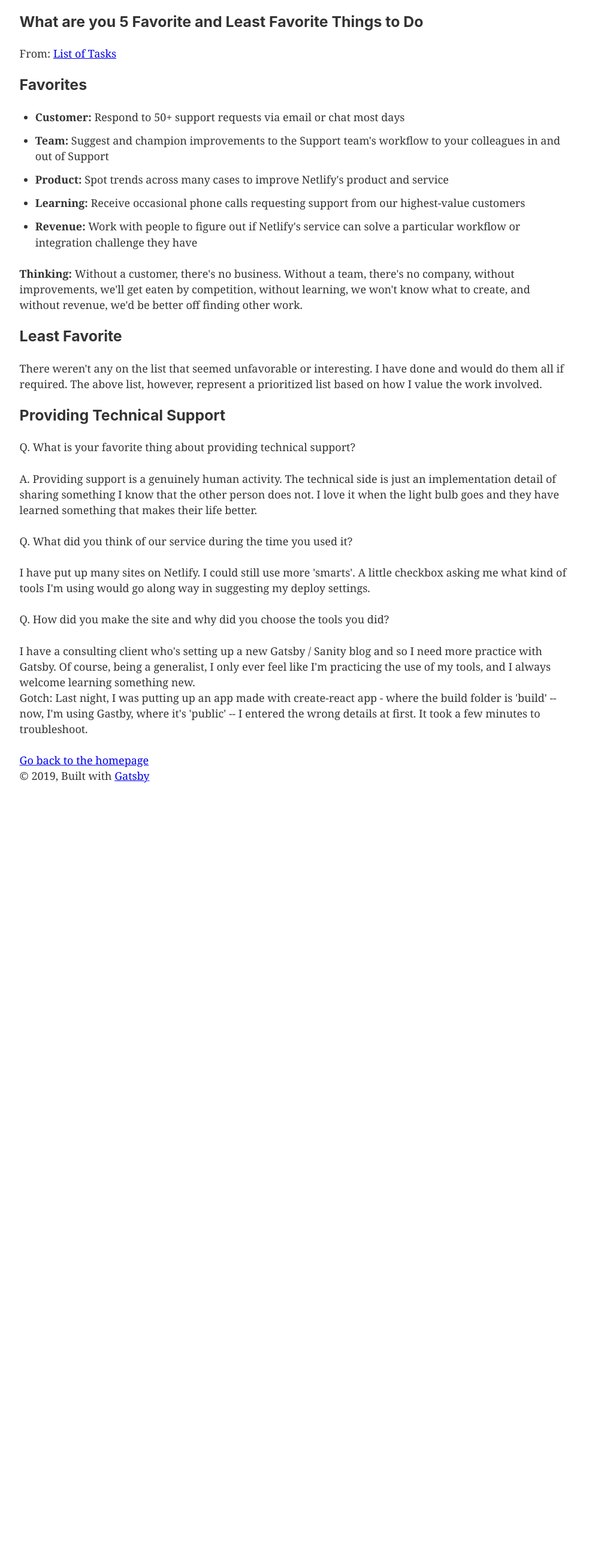
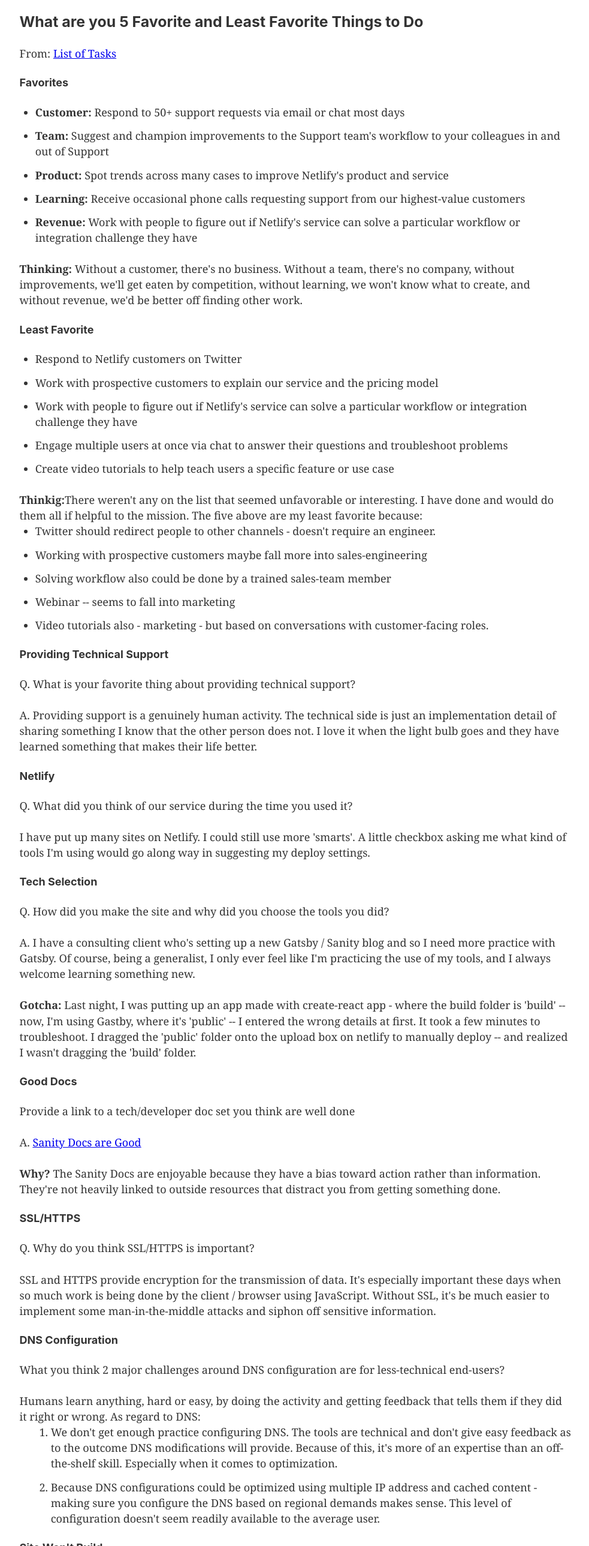
Before and after one commit to ideabrian/nse, a Gatsby site: page /page-2 in a window 1280 px wide. Shown: the part 223-2800 px from the top of the page at 60% size, without its empty margins (147-1130 px from the left). Before the commit the page ends 1555 px from the top, so only its background shows below. Built offline with nearby package versions, Linux system fonts and the light colour scheme; Gatsby itself is replaced by a stand-in of ours.

Commit message:
More question answering

```diff
--- a/src/pages/index.js
+++ b/src/pages/index.js
@@ -23,7 +23,7 @@
         <li>gatsby-cli</li>
       </ul>
     </ul>
-    <Link to="/page-2/">Go to page 2</Link>
+    <Link to="/page-2/">To Q & A</Link>
   </Layout>
 )
 
--- a/src/pages/page-2.js
+++ b/src/pages/page-2.js
@@ -17,7 +17,7 @@
         List of Tasks
       </a>
     </p>
-    <h3>Favorites</h3>
+    <h4>Favorites</h4>
     <ul>
       <li>
         <strong>Customer:</strong> Respond to 50+ support requests via email or
@@ -49,44 +49,162 @@
       by competition, without learning, we won't know what to create, and
       without revenue, we'd be better off finding other work.
     </p>
-    <h3>Least Favorite</h3>
+    <h4>Least Favorite</h4>
+    <ul>
+      <li>Respond to Netlify customers on Twitter</li>
+      <li>
+        Work with prospective customers to explain our service and the pricing
+        model
+      </li>
+      <li>
+        Work with people to figure out if Netlify's service can solve a
+        particular workflow or integration challenge they have
+      </li>
+      <li>
+        Engage multiple users at once via chat to answer their questions and
+        troubleshoot problems
+      </li>
+      <li>
+        Create video tutorials to help teach users a specific feature or use
+        case
+      </li>
+    </ul>
     <p>
+      <strong>Thinkig:</strong>
       There weren't any on the list that seemed unfavorable or interesting. I
-      have done and would do them all if required. The above list, however,
-      represent a prioritized list based on how I value the work involved.
+      have done and would do them all if helpful to the mission. The five above
+      are my least favorite because:
+      <ul>
+        <li>
+          Twitter should redirect people to other channels - doesn't require an
+          engineer.
+        </li>
+        <li>
+          Working with prospective customers maybe fall more into
+          sales-engineering
+        </li>
+        <li>
+          Solving workflow also could be done by a trained sales-team member
+        </li>
+        <li>Webinar -- seems to fall into marketing</li>
+        <li>
+          Video tutorials also - marketing - but based on conversations with
+          customer-facing roles.
+        </li>
+      </ul>
     </p>
 
-    <h3>Providing Technical Support</h3>
-    <p class="question">
+    <h4>Providing Technical Support</h4>
+    <p className="question">
       Q. What is your favorite thing about providing technical support?
     </p>
-    <p class="answer">
+    <p className="answer">
       A. Providing support is a genuinely human activity. The technical side is
       just an implementation detail of sharing something I know that the other
       person does not. I love it when the light bulb goes and they have learned
       something that makes their life better.
     </p>
-    <p class="question">
+    <h4>Netlify</h4>
+    <p className="question">
       Q. What did you think of our service during the time you used it?
     </p>
-    <p class="answer">
+    <p className="answer">
       I have put up many sites on Netlify. I could still use more 'smarts'. A
       little checkbox asking me what kind of tools I'm using would go along way
       in suggesting my deploy settings.
     </p>
-    <p class="question">
+    <h4>Tech Selection</h4>
+    <p className="question">
       Q. How did you make the site and why did you choose the tools you did?
     </p>
-    <p class="answer">
-      I have a consulting client who's setting up a new Gatsby / Sanity blog and
-      so I need more practice with Gatsby. Of course, being a generalist, I only
-      ever feel like I'm practicing the use of my tools, and I always welcome
-      learning something new.
-      <br></br>
-      Gotch: Last night, I was putting up an app made with create-react app -
-      where the build folder is 'build' -- now, I'm using Gastby, where it's
-      'public' -- I entered the wrong details at first. It took a few minutes to
-      troubleshoot.
+    <p className="answer">
+      A. I have a consulting client who's setting up a new Gatsby / Sanity blog
+      and so I need more practice with Gatsby. Of course, being a generalist, I
+      only ever feel like I'm practicing the use of my tools, and I always
+      welcome learning something new.
+    </p>
+    <p>
+      <strong>Gotcha:</strong> Last night, I was putting up an app made with
+      create-react app - where the build folder is 'build' -- now, I'm using
+      Gastby, where it's 'public' -- I entered the wrong details at first. It
+      took a few minutes to troubleshoot. I dragged the 'public' folder onto the
+      upload box on netlify to manually deploy -- and realized I wasn't dragging
+      the 'build' folder.
+    </p>
+    <h4>Good Docs</h4>
+    <p className="question">
+      Provide a link to a tech/developer doc set you think are well done{" "}
+    </p>
+    <p className="answer">
+      A. <a href="https://www.sanity.io/docs/">Sanity Docs are Good</a>
+    </p>
+    <p>
+      <strong>Why?</strong> The Sanity Docs are enjoyable because they have a
+      bias toward action rather than information. They're not heavily linked to
+      outside resources that distract you from getting something done.
+    </p>
+    <h4>SSL/HTTPS</h4>
+    <p className="question">Q. Why do you think SSL/HTTPS is important?</p>
+    <p className="answer">
+      SSL and HTTPS provide encryption for the transmission of data. It's
+      especially important these days when so much work is being done by the
+      client / browser using JavaScript. Without SSL, it's be much easier to
+      implement some man-in-the-middle attacks and siphon off sensitive
+      information.
+    </p>
+    <h4>DNS Configuration</h4>
+    <p className="question">
+      What you think 2 major challenges around DNS configuration are for
+      less-technical end-users?
+    </p>
+    <p className="answer">
+      Humans learn anything, hard or easy, by doing the activity and getting
+      feedback that tells them if they did it right or wrong. As regard to DNS:
+      <ul>
+        <ol>
+          <li>
+            We don't get enough practice configuring DNS. The tools are
+            technical and don't give easy feedback as to the outcome DNS
+            modifications will provide. Because of this, it's more of an
+            expertise than an off-the-shelf skill. Especially when it comes to
+            optimization.
+          </li>
+          <li>
+            Because DNS configurations could be optimized using multiple IP
+            address and cached content - making sure you configure the DNS based
+            on regional demands makes sense. This level of configuration doesn't
+            seem readily available to the average user.
+          </li>
+        </ol>
+      </ul>
+    </p>
+
+    <h4>Site Won't Build</h4>
+    <p className="question">
+      A customer writes in saying their "site won't build":
+    </p>
+    <p className="answer">
+      Dear customer, I'm glad you're reaching out, we'll definitely help you get
+      your site building. Thanks for your patience in the process. A little
+      overview: The 'build' process is one of getting lots of
+      [code]puzzle-pieces fitting together. Think of a puzzle with small pieces.
+      Before you deploy to Netlify, you should ensure your site is working on
+      your local machine. If it's working locally, you can upload the folder to
+      Netlify by dragging the build folder into the deploy area. If the CI and
+      Netlify build is failing, there are more considerations, including
+      ensuring your tools are up to date.
+    </p>
+    <p>
+      To get the build working on netlify, we may want to break the code up into
+      chunks to divide and conquer. Let's get something small working. Then,
+      we'll add chunks until we find the break. Go back to a time when something
+      was working and we'll troubleshoot from there. A list of the tools you're
+      using including plugins, site generators, etc. will be helpful. They'll
+      help us think about what can be breaking. If you go back through and can
+      get it working, we're good. If not, we can troubleshoot your logs and
+      point you to some resources that'll help your specific case. We're glad we
+      can work together to make your Netlify experience as enjoyable as
+      possible.
     </p>
     <Link to="/">Go back to the homepage</Link>
   </Layout>
```
